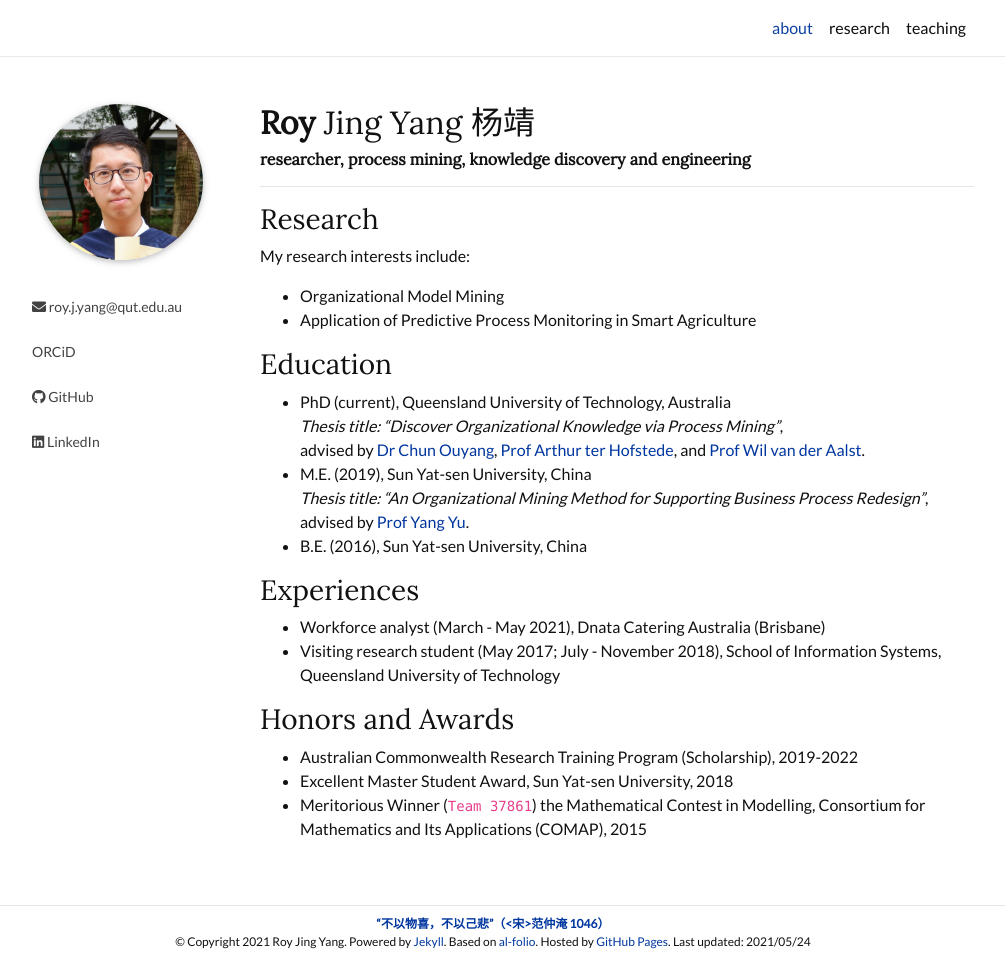
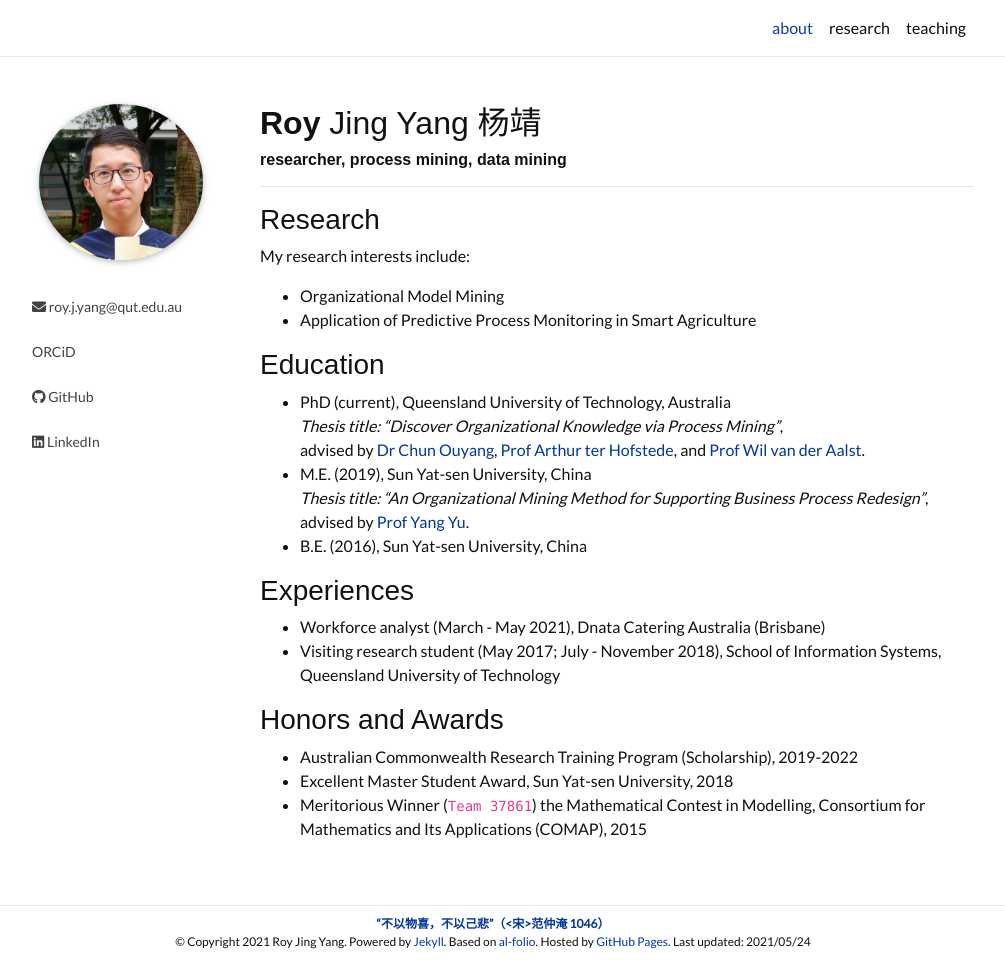
Before and after one commit to roy-jingyang/roy-jingyang.github.io, a Jekyll site: the page built from _pages/about.md, in a window 1280 px wide and 960 px high. Shown: the whole window, without its empty margins (147-1152 px from the left). Built offline with Jekyll 4.4.1, drawn with Linux system fonts in a browser that asks for light colours; nearby versions of some CDN libraries; a style sheet for code colours, icons or effects is not loaded.

Commit message:
update style; use static links to popper.js and mdb

```diff
--- a/_includes/head.html
+++ b/_includes/head.html
@@ -13,7 +13,7 @@
 <link rel="stylesheet" href="https://cdnjs.cloudflare.com/ajax/libs/font-awesome/{{ site.fontawesome.version }}/css/all.min.css"  integrity="{{ site.fontawesome.integrity }}" crossorigin="anonymous">
 <link rel="stylesheet" href="https://cdnjs.cloudflare.com/ajax/libs/academicons/{{ site.academicons.version }}/css/academicons.min.css" integrity="{{ site.academicons.integrity }}" crossorigin="anonymous">
 <link rel="stylesheet" type="text/css" href="https://fonts.googleapis.com/css?family=Roboto:300,400,500,700|Roboto+Slab:100,300,400,500,700|Material+Icons">
-<link rel="stylesheet" href="https://fonts.googleapis.com/css?family=Lato|Lora">
+<link rel="stylesheet" href="https://fonts.googleapis.com/css?family=Lato">
 
 <!-- Styles -->
 <link rel="shortcut icon" href="{{ '/assets/img/favicon.ico'  | relative_url }}">
--- a/_includes/hemline.html
+++ b/_includes/hemline.html
@@ -1,8 +1,10 @@
 <!-- Load Core and Bootstrap JS -->
 <script src="https://code.jquery.com/jquery-{{ site.jquery.version }}.slim.min.js" integrity="{{ site.jquery.integrity }}" crossorigin="anonymous"></script>
-<script src="https://cdnjs.cloudflare.com/ajax/libs/popper.js/{{ site.popper.version }}/umd/popper.min.js" integrity="{{ site.popper.integrity }}" crossorigin="anonymous"></script>
+<!-- <script src="https://cdnjs.cloudflare.com/ajax/libs/popper.js/{{ site.popper.version }}/umd/popper.min.js" integrity="{{ site.popper.integrity }}" crossorigin="anonymous"></script> -->
+<script src="https://unpkg.com/@popperjs/core@2"></script>
 <script src="https://stackpath.bootstrapcdn.com/bootstrap/{{ site.bootstrap.version }}/js/bootstrap.min.js" integrity="{{ site.bootstrap.integrity.js }}" crossorigin="anonymous"></script>
-<script src="https://cdnjs.cloudflare.com/ajax/libs/mdbootstrap/{{ site.mdb.version }}/js/mdb.min.js"  integrity="{{ site.bootstrap.integrity.js }}" crossorigin="anonymous"></script>
+<!-- <script src="https://cdnjs.cloudflare.com/ajax/libs/mdbootstrap/{{ site.mdb.version }}/js/mdb.min.js"  integrity="{{ site.bootstrap.integrity.js }}" crossorigin="anonymous"></script> -->
+<script type="text/javascript" src="https://cdnjs.cloudflare.com/ajax/libs/mdb-ui-kit/3.5.0/mdb.min.js"></script>
 
 <!-- Load Common JS -->
 <script src="{{ '/assets/js/common.js' | relative_url }}"></script>
--- a/_pages/about.md
+++ b/_pages/about.md
@@ -6,7 +6,7 @@
 profile:
   image: avatar.jpg
   keywords:
-    researcher, process mining, knowledge discovery and engineering
+    researcher, process mining, data mining
   address:
     School of Information Systems,
     Queensland University of Technology.
--- a/_sass/_base.scss
+++ b/_sass/_base.scss
@@ -9,7 +9,8 @@
 }
 
 h1, h2, h3, h4, h5, h6 {
-  font-family: Lora, "Times New Roman", Times, serif;
+  font-family: "Segou UI", Arial, Helvetica, sans-serif;
+  font-weight: 400;
 }
 
 a, table.table a {
```
